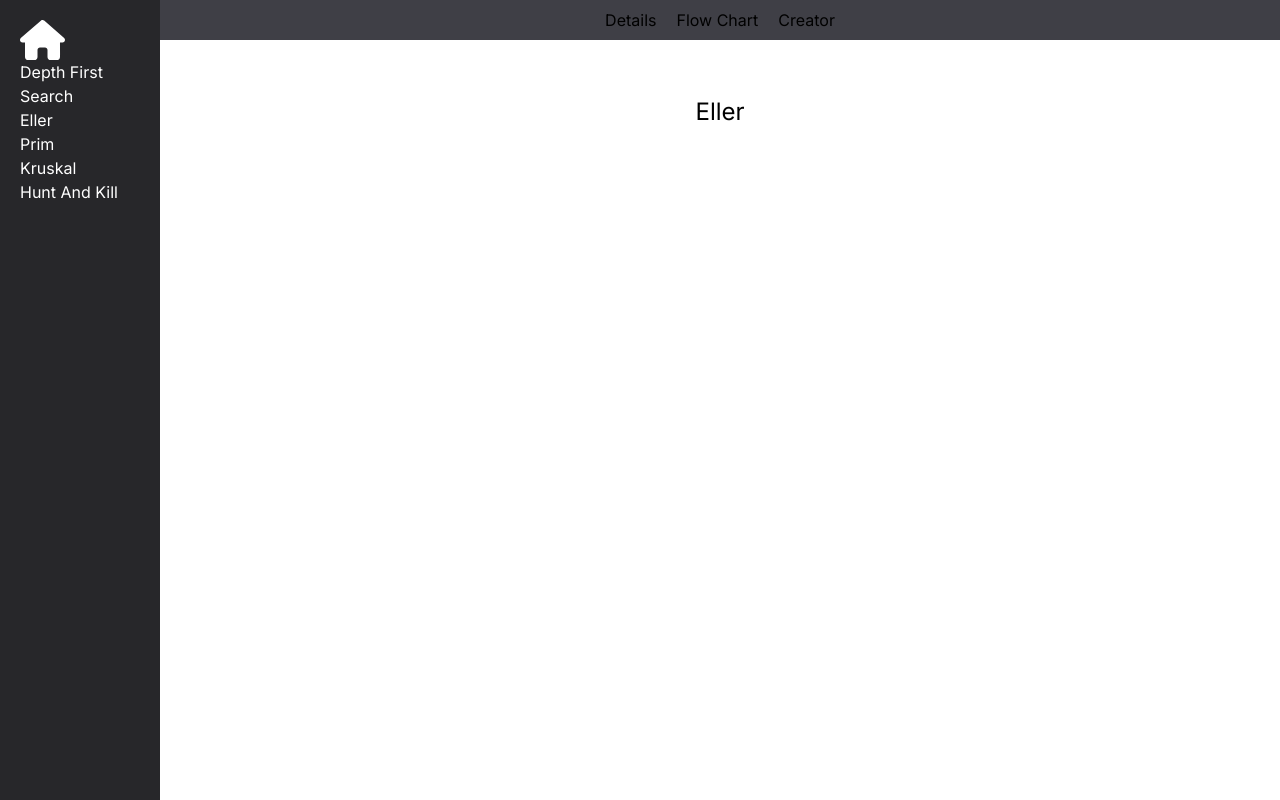
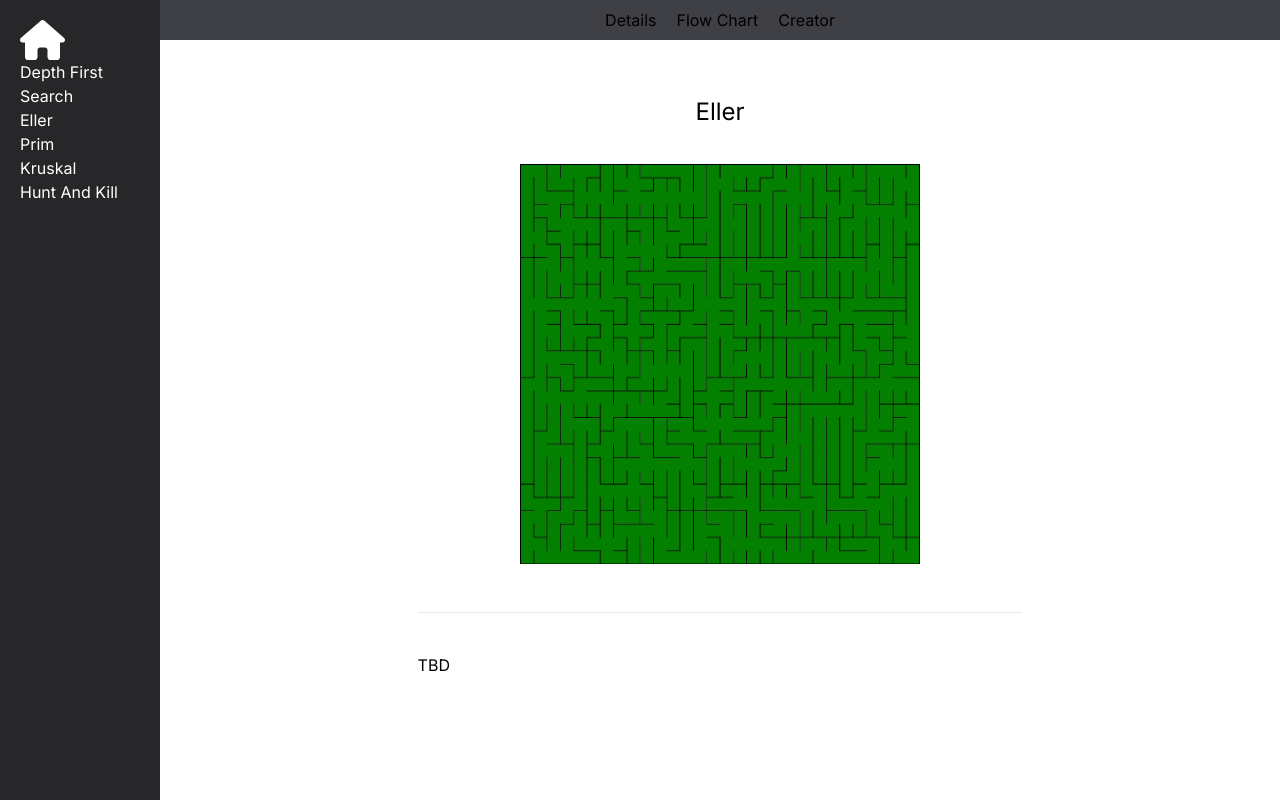
Before and after one commit to NoxSensei/Maze-Algorithms, a Next.js app: page /algorithms/eller/details in a window 1280 px wide. Built offline with nearby package versions, Linux system fonts and the light colour scheme.

Commit message:
feat: add example maze for eller algorithm

```diff
--- a/src/app/algorithms/_common/components/creator/maze-creator-static.tsx
+++ b/src/app/algorithms/_common/components/creator/maze-creator-static.tsx
@@ -1,12 +1,11 @@
 'use client'
 
-import {useRef, useState} from "react";
+import {useState} from "react";
 import {MazeCreatorContextData, MazeCreatorContext} from "@/app/algorithms/_common/contexts/maze-creator";
 import MazeCreatorPainterComponent from "@/app/algorithms/_common/components/creator/maze-creator-painter";
 import MazeCreatorMenuComponent from "@/app/algorithms/_common/components/creator/maze-creator-menu";
 import {MazeAlgorithm} from "@/app/algorithms/_common/services/maze-algorithm";
 import {DrawingSpeed} from "@/app/algorithms/_common/models/drawing-speed";
-import dynamic from "next/dynamic";
 
 export interface MazeCreatorComponentProps {
     mazeAlgorithm: MazeAlgorithm;
--- a/src/app/algorithms/depth-first-search/algorithm-info-menu.layout.tsx
+++ /dev/null
@@ -1,35 +0,0 @@
-'use client'
-
-import Link from "next/link";
-import {usePathname} from 'next/navigation'
-import React from "react";
-
-function RenderInfoMenuItemsComponent({itemsTitles, pathPrefix}: {
-    itemsTitles: string[];
-    pathPrefix: string;
-}) {
-    return itemsTitles.map(itemTitle => {
-        const itemPath = itemTitle.toLowerCase().replaceAll(' ', '-')
-        return <Link href={`${pathPrefix}/${itemPath}`} key={itemTitle}>
-            {itemTitle}
-        </Link>
-    })
-}
-
-export default function AlgorithmInfoMenuLayout({children}: Readonly<{ children: React.ReactNode }>) {
-    const currentPath = usePathname();
-    const pathPrefix = currentPath.split('/').slice(0, 3).join('/');
-
-    return (<div className="flex flex-col h-full">
-        <div className="sticky h-10 top-0 bg-zinc-700">
-            <div className="flex h-full justify-center items-center space-x-5">
-                <RenderInfoMenuItemsComponent itemsTitles={["Details", "Flow Chart", "Creator"]}
-                                              pathPrefix={pathPrefix}/>
-            </div>
-        </div>
-
-        <div className="flex-1 overflow-y-auto p-14 h-full">
-            {children}
-        </div>
-    </div>)
-}
--- a/src/app/algorithms/depth-first-search/details/layout.tsx
+++ b/src/app/algorithms/depth-first-search/details/layout.tsx
@@ -2,7 +2,7 @@ import MazeDetailsLayout from "@/app/algorithms/_common/layouts/detils/maze-deta
 import complexExampleImg from "../../../../../public/mazes/depth-first-search/complex-example.png";
 
 export default function DepthFirstSearchAlgorithmDetailsLayout({children}: Readonly<{ children: React.ReactNode }>) {
-    return (<MazeDetailsLayout title={"Depth First Search"} complexMazeExample={complexExampleImg}>
+    return <MazeDetailsLayout title={"Depth First Search"} complexMazeExample={complexExampleImg}>
         {children}
-    </MazeDetailsLayout>)
+    </MazeDetailsLayout>
 }
--- /dev/null
+++ b/src/app/algorithms/eller/details/layout.tsx
@@ -0,0 +1,8 @@
+import MazeDetailsLayout from "@/app/algorithms/_common/layouts/detils/maze-details.tsc";
+import complexExampleImg from "../../../../../public/mazes/eller/complex-example.png";
+
+export default function EllerAlgorithmDetailsLayout({children}: Readonly<{ children: React.ReactNode }>) {
+    return <MazeDetailsLayout title={"Eller"} complexMazeExample={complexExampleImg}>
+        {children}
+    </MazeDetailsLayout>
+}
--- a/src/app/algorithms/eller/details/page.tsx
+++ b/src/app/algorithms/eller/details/page.tsx
@@ -2,13 +2,7 @@
 export default function EllerAlgorithmDetailsPage() {
 
     // TODO
-    return <div
-        style={{
-            color: "black",
-        }}>
-        <div className='text-2xl text-center pb-3'>Eller</div>
-        <div className="grid grid-cols-2 space-x-10 pt-10">
-
-        </div>
-    </div>
+    return <>
+        TBD
+    </>
 }
--- a/src/app/algorithms/eller/page.tsx
+++ b/src/app/algorithms/eller/page.tsx
@@ -3,7 +3,7 @@
 import {useRouter} from "next/navigation";
 import {useEffect} from "react";
 
-export default function DepthFirstSearchAlgorithmPage() {
+export default function EllerAlgorithmPage() {
     const {push} = useRouter();
 
     useEffect(() => {
--- a/src/app/algorithms/layout.tsx
+++ b/src/app/algorithms/layout.tsx
@@ -1,7 +1,35 @@
-import AlgorithmInfoMenuLayout from "@/app/algorithms/depth-first-search/algorithm-info-menu.layout";
+'use client'
+
+import Link from "next/link";
+import React from "react";
+import {usePathname} from "next/navigation";
+
+function RenderInfoMenuItemsComponent({itemsTitles, pathPrefix}: {
+    itemsTitles: string[];
+    pathPrefix: string;
+}) {
+    return itemsTitles.map(itemTitle => {
+        const itemPath = itemTitle.toLowerCase().replaceAll(' ', '-')
+        return <Link href={`${pathPrefix}/${itemPath}`} key={itemTitle}>
+            {itemTitle}
+        </Link>
+    })
+}
 
 export default function DepthFirstSearchAlgorithmLayout({children}: Readonly<{ children: React.ReactNode }>) {
-    return (<AlgorithmInfoMenuLayout>
-        {children}
-    </AlgorithmInfoMenuLayout>)
+    const currentPath = usePathname();
+    const pathPrefix = currentPath.split('/').slice(0, 3).join('/');
+
+    return (<div className="flex flex-col h-full">
+        <div className="sticky h-10 top-0 bg-zinc-700">
+            <div className="flex h-full justify-center items-center space-x-5">
+                <RenderInfoMenuItemsComponent itemsTitles={["Details", "Flow Chart", "Creator"]}
+                                              pathPrefix={pathPrefix}/>
+            </div>
+        </div>
+
+        <div className="flex-1 overflow-y-auto p-14 h-full">
+            {children}
+        </div>
+    </div>)
 }
```
Also changed, not shown: public/mazes/eller/complex-example.png (added).
